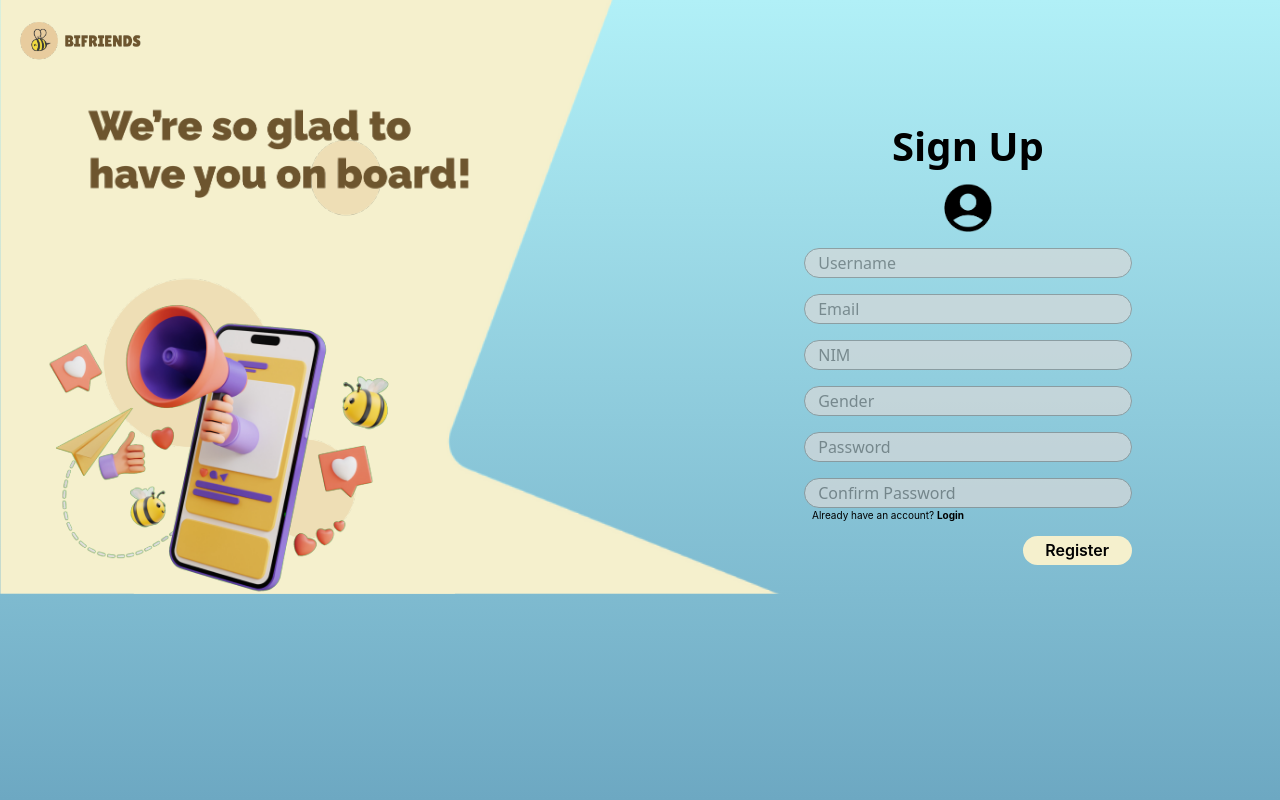
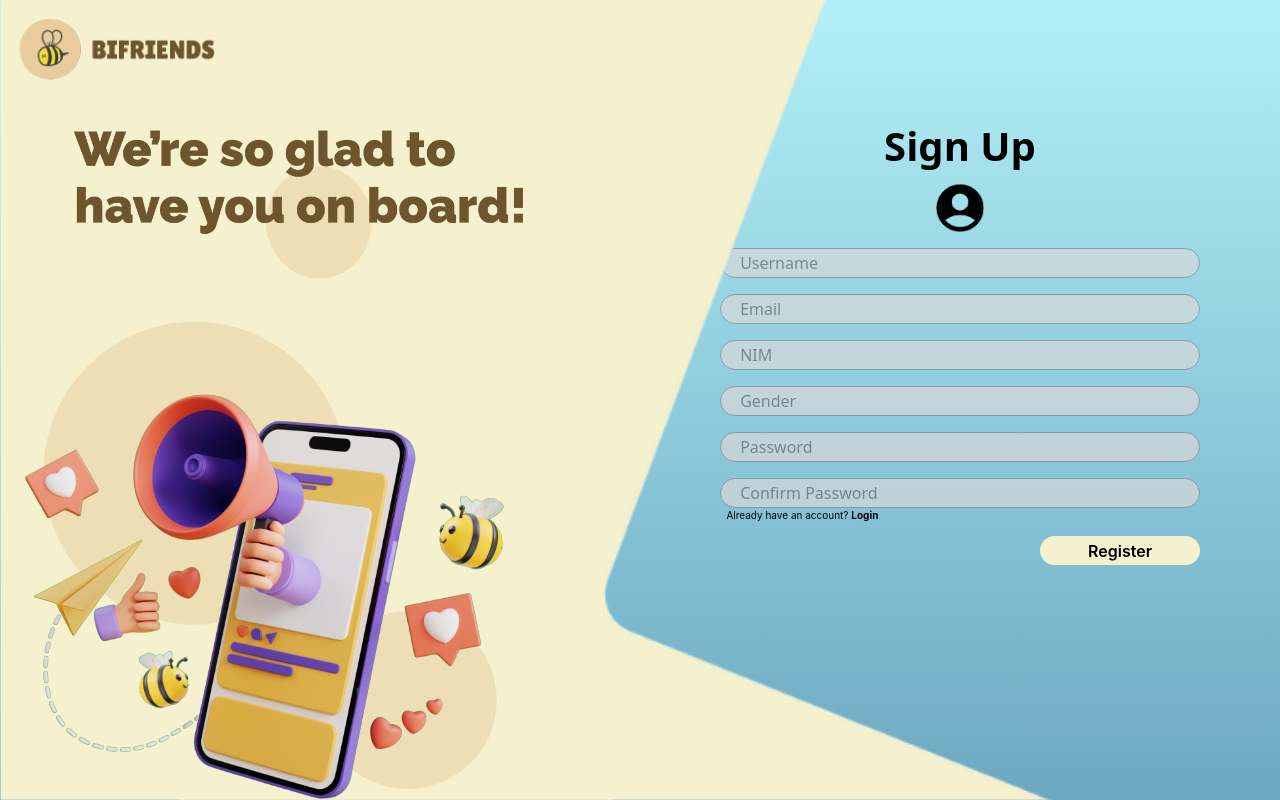
Before and after one commit to D4V1DYL/Bi-Friends-FE, a React (Vite) app: page /RegisterPage in a window 1280 px wide. Built offline with nearby package versions, Linux system fonts and the light colour scheme.

Commit message:
1-13A-Responsif_RegisterPage
Membuat Register Page menjadi responsif

```diff
--- a/src/LoginFolder/LoginPage.css
+++ b/src/LoginFolder/LoginPage.css
@@ -9,7 +9,7 @@ body.LoginPage {
   margin: 0;
   height: 100vb;
   width: 100%;
-  background: linear-gradient(160deg, #F5F0CD, #9b8a6e);
+  background: linear-gradient(160deg, #F5F0CD, #e0c099);
 }
 
 .BlueBg {
@@ -218,7 +218,6 @@ body.LoginPage {
 
 
 
-
 @media (max-width: 1100px) {
   .AllImg {
     display: none;
--- a/src/RegisterFolder/RegisterPage.css
+++ b/src/RegisterFolder/RegisterPage.css
@@ -5,9 +5,9 @@ body.RegisterPage {
 
 #TheTemplate{
     display: flex;
-    justify-content: center;
+    justify-content: right;
     margin: 0;
-    height: 100vh;
+    height: 100vb;
     width: 100%;
     background: linear-gradient(to bottom, #B1F0F7, #6DA8C2);
 }
@@ -16,62 +16,50 @@ body.RegisterPage {
 
 
 #background{
-    display: flex;
+    height: 100vh;
     position: absolute;
-    left: 0px;
     top: 0;
-    height: 594px;
+    left: 0;
     z-index: 1;
 }
 
 #logotxt{
-    display: flex;
+    height: 8vh;
     position: absolute;
-    height: 5rem;
-    width: 8rem;
-    margin: 0 0 5rem 1rem;
-    top: 0;
-    left: 0;
+    top: 2%;
+    left: 1%;
     z-index: 3;
 }
 
 #oneball{
-    display: flex;
+    height: 15vh;
     position: absolute;
-    height: 5rem;
-    width: 5rem;
-    margin: 8.5rem 0 0 19rem;
-    top: 0;
-    left: 0;
+    top: 20%;
+    left: 20%;
     z-index: 2;
 }
 
 #glad{
-    display: flex;
+    height: 15vh;
     position: absolute;
-    height: 17rem;
-    width: 25rem;
-    margin: 1rem 0 0 5rem;
-    top: 0;
-    left: 0;
-    z-index: 3;
+    top: 15%;
+    left: 5%;
+    z-index: 4;
 }
 
 #balls{
-    display: flex;
+    height: 65vh;
     position: absolute;
-    height: 18rem;
-    width: 18rem;
-    margin: 16rem 0 3rem 5rem;
+    bottom: 0;
     left: 0;
     z-index: 4;
 }
 
 #TheImage_Register{
-    display: flex;
-    height: 23rem;
-    width: 100%;
-    margin: 14rem 0 0 2rem;
+    height: 65vh;
+    position: absolute;
+    bottom: 0;
+    left: 0;
     z-index: 5;
 }
 
@@ -103,17 +91,16 @@ body.RegisterPage {
 
 
 .boxwrap{
-    width: 100%;
+    width: 50%;
     height: 60%;
     display: flex;
     justify-content: center;
-    flex-direction: column;
     align-items: center;
     margin: 6% 0 0 0;
 }
 
 .TheBox{
-    width: 70%;
+    width: 100%;
     height: 60%;
     display: flex;
     justify-content: center;
@@ -167,7 +154,12 @@ body.RegisterPage {
 
 
 
-
+.DTL_Box{
+    display: flex;
+    justify-content: left;
+    margin-left: 2%;
+    width: 75%;
+}
 .RegisterBox{
     display: flex;
     justify-content: center;
@@ -190,3 +182,14 @@ body.RegisterPage {
 .RegisterBtn:hover{
     background-color: #e3dfc0;
 }
+
+
+@media (max-width: 1100px) {
+    .AllImg {
+      display: none;
+    }
+    #TheTemplate{
+      justify-content: center;
+      height: 800px;
+    }
+}
--- a/src/RegisterFolder/RegisterPage.tsx
+++ b/src/RegisterFolder/RegisterPage.tsx
@@ -77,15 +77,14 @@ function RegisterPage() {
 
     return (
         <div id="TheTemplate">
-
+            <div className="AllImg">
                 <img id="background" src={Bg} alt="Bg" />
                 <img id="logotxt" src={logotxt} alt="logotxt" />
                 <img id="oneball" src={oneball} alt="oneball" />
                 <img id="glad" src={glad} alt="Glad" />
                 <img id="balls" src={balls} alt="balls"></img>
-                <div id="TheImage_Register">
-                    <img src={PhonePic} alt="RegisterImg" />
-                </div>
+                <img id="TheImage_Register" src={PhonePic} alt="RegisterImg"></img>
+            </div>
 
                 <div className="boxwrap">
                     <div className="TheBox">
@@ -148,11 +147,11 @@ function RegisterPage() {
                         </div>
 
                         {error && <p style={{ color: "red" }}>{error}</p>}
-
-                        <div className="DirectToLogin">
-                            <p>Already have an account? <b><Link id="GoToLogin" to="/">Login</Link></b> </p>
+                        <div className="DTL_Box">
+                            <div className="DirectToLogin">
+                                <p>Already have an account? <b><Link id="GoToLogin" to="/">Login</Link></b> </p>
+                            </div>
                         </div>
-
                         <div className="RegisterBox">
                             <button className="RegisterBtn" onClick={handleRegistering}>Register</button>
                         </div>
```
